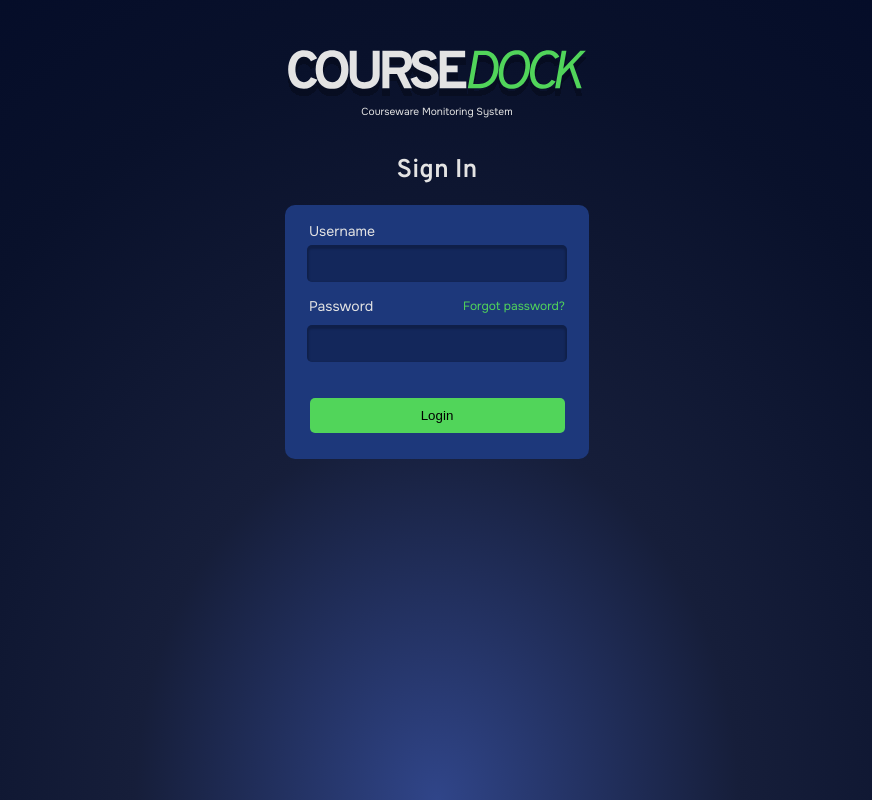
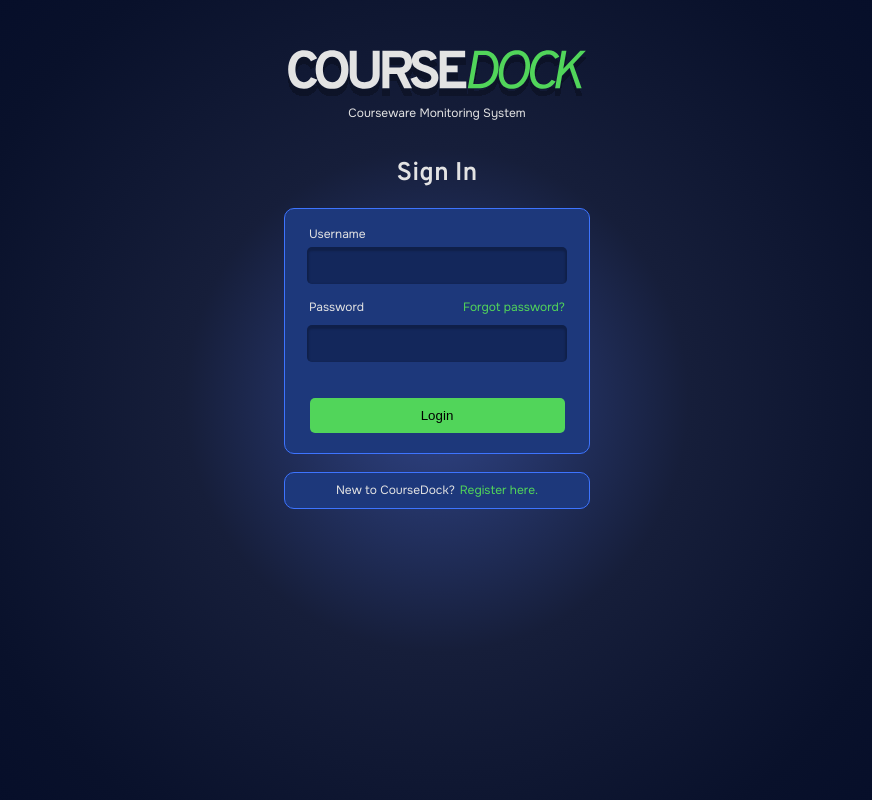
Before and after one commit to ychine/CMS, a PHP site: page / in a window 1280 px wide. Shown: the whole page, without its empty margins (203-1075 px from the left). Run offline with PHP 8.4, Linux system fonts and the light colour scheme.

Commit message:
Added box for register nav
:D

```diff
--- a/src/signup.php
+++ b/src/signup.php
@@ -15,7 +15,8 @@
 </head>
 <body>
      <div class="container">
-            <img src="./img/COURSEDOCK.svg"><br>
+            <img src="./img/COURSEDOCK.svg" class="fade-in"><br>
+
             <div class="cmstitle">Courseware Monitoring System</div><br><br>
             <div class="signintitle">Sign In</div>
             <br>
@@ -34,7 +35,17 @@
 
                 <br><br>
                 <button class="btnlogin" onclick="">Login</button>
+                <br>
                 </div>
+            </div>
+            <br>
+            <div class="signinbox">
+                <div class="new-user-line">
+                    <span class="newt">New to CourseDock?</span>
+                    <span class="reglink"><a href="#">Register here.</a></span>
+
+                </div>
+
             </div>
      </div>
 
--- a/src/styles.css
+++ b/src/styles.css
@@ -1,11 +1,23 @@
 body {
-    background-image: radial-gradient(ellipse at bottom,#304589,  #161E3A, #09112B, #020A27);
+
+    background-image: radial-gradient(circle at center, #304589, #161E3A, #09112B, #020A27);
+    background-size: 100% 100%;
+    background-repeat: no-repeat;
+    background-attachment: fixed;
+
     width: 100vw;
     height: 100vh;
     margin: 0;
 }
 
+.fade-in {
+    animation: fadeIn 2s ease-in-out;
+    animation-fill-mode: both;
+}
+
 .container {
+    animation: fadeIn 3s ease-in-out;
+    animation-fill-mode: both;
     display: flex;
     flex-direction: column;
     align-items: center;
@@ -24,42 +36,82 @@ body {
     width: clamp(300px, 15%, 15%);
 }
 
+@keyframes fadeIn {
+    from {
+      opacity: 0;
+
+
+    }
+    to {
+      opacity: 1;
+
+    }
+  }
+
+
 .cmstitle {
+    animation-fill-mode: both;
+    animation: fadeIn 4s ease-in-out;
     font-family: "Onest", sans-serif;
     font-weight: 400;
-    font-size: clamp(0.4rem, 0.8vw, 0.9rem);
+    font-size: clamp(12px, 0.8vw, 0.9rem);
     color: #E3E3E3;
     margin-top: -10px;
+    width: 100%;
 }
 
 .signinbox {
+
     padding: 0.1rem;
     border-radius: 10px;
     background-color: #1D387B;
     width: clamp(300px, 30vw, 300px);
     height: auto;
-    min-height: 250px;
+    border: 0.5px solid #3d74ff;
+
 }
 
 .signintitle {
     color: #E3E3E3;
-    font-size: clamp(1rem, 2vw, 2.5rem);
+    font-size: clamp(25px, 2vw, 2.5rem);
     font-family: "Overpass", sans-serif;
     font-weight: 600;
-
+    width: 100%;
 }
 
 .tfieldname {
     margin-left: 22px;
     margin-right: 22px;
     text-align: left;
-    font-size: 12px;
     font-family: "Onest", sans-serif;
     font-weight: 500;
     color: #E3E3E3;
     margin-bottom: 5px;
     margin-top: 15px;
-    font-size: clamp(12px, 14px, 14px);
+    font-size: clamp(12px, 1.5vw, 12px);
+}
+
+.new-user-line {
+    display: flex;
+    justify-content: center;
+    align-items: center;
+    gap: 5px;
+    margin-top: 8px;
+    font-family: "Onest", sans-serif;
+    font-size: clamp(12px, 1.5vw, 12px);
+    color: #E3E3E3;
+    padding-bottom: 8px;
+}
+
+.new-user-line .reglink a {
+    color: #51D55A;
+    text-decoration: none;
+    font-weight: 500;
+
+}
+
+.new-user-line .reglink a:hover {
+    text-decoration: underline;
 }
 
 .fieldrow {
@@ -85,7 +137,7 @@ body {
     font-weight: 300;
     color: #51D55A;
     text-decoration: none;
-    font-size: 12px;
+    font-size: clamp(12px, 1.5vw, 12px);
 }
 
 .forgotpass a:hover {
```
